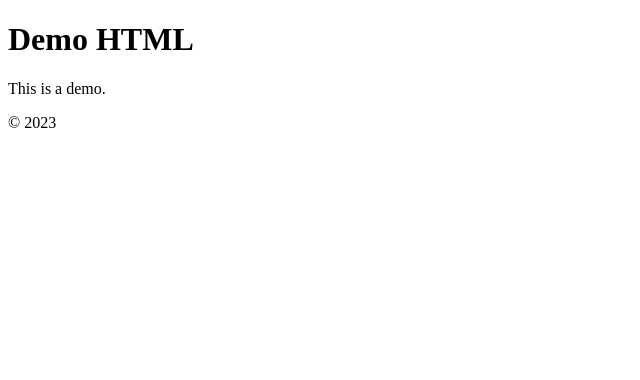
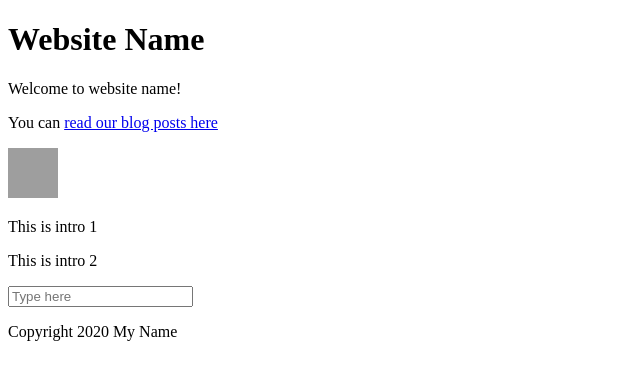
Before and after one commit to revou-fsse-1/w1-my-personal-website-nikenhpsr, a plain HTML site: page index.html in a window 1280 px wide. Shown: the whole page, without its empty margins (0-640 px from the left). Drawn offline with Linux system fonts and the light colour scheme; grey boxes are pictures that could not be loaded.

Commit message:
add content example

```diff
--- a/index.html
+++ b/index.html
@@ -1,19 +1,39 @@
 <!DOCTYPE html>
 <html lang="en">
   <head>
-    <title>Demo HTML</title>
+    <meta charset="UTF-8" />
+    <meta http-equiv="X-UA-Compatible" content="IE=edge" />
+    <meta name="viewport" content="width=device-width, initial-scale=1.0" />
+    <link rel="stylesheet" href="styles.css" />
+    <title>Document</title>
   </head>
   <body>
     <header>
-      <h1>Demo HTML</h1>
+      <h1>Website Name</h1>
     </header>
 
     <main>
-      <p>This is a demo.</p>
+      <div>
+        <p>Welcome to website name!</p>
+        <p>You can <a href="/blog">read our blog posts here</a></p>
+        <img
+          src="https://upload.wikimedia.org/wikipedia/commons/thumb/5/53/Google_%22G%22_Logo.svg/768px-Google_%22G%22_Logo.svg.png"
+          alt="google-logo"
+          width="50px"
+          height="50px"
+        />
+      </div>
+
+      <div>
+        <p class="intro1">This is intro 1</p>
+        <p id="intro2">This is intro 2</p>
+      </div>
+
+      <input type="text" placeholder="Type here" />
     </main>
 
     <footer>
-      <p>&copy; 2023</p>
+      <p>Copyright 2020 My Name</p>
     </footer>
   </body>
 </html>
```
